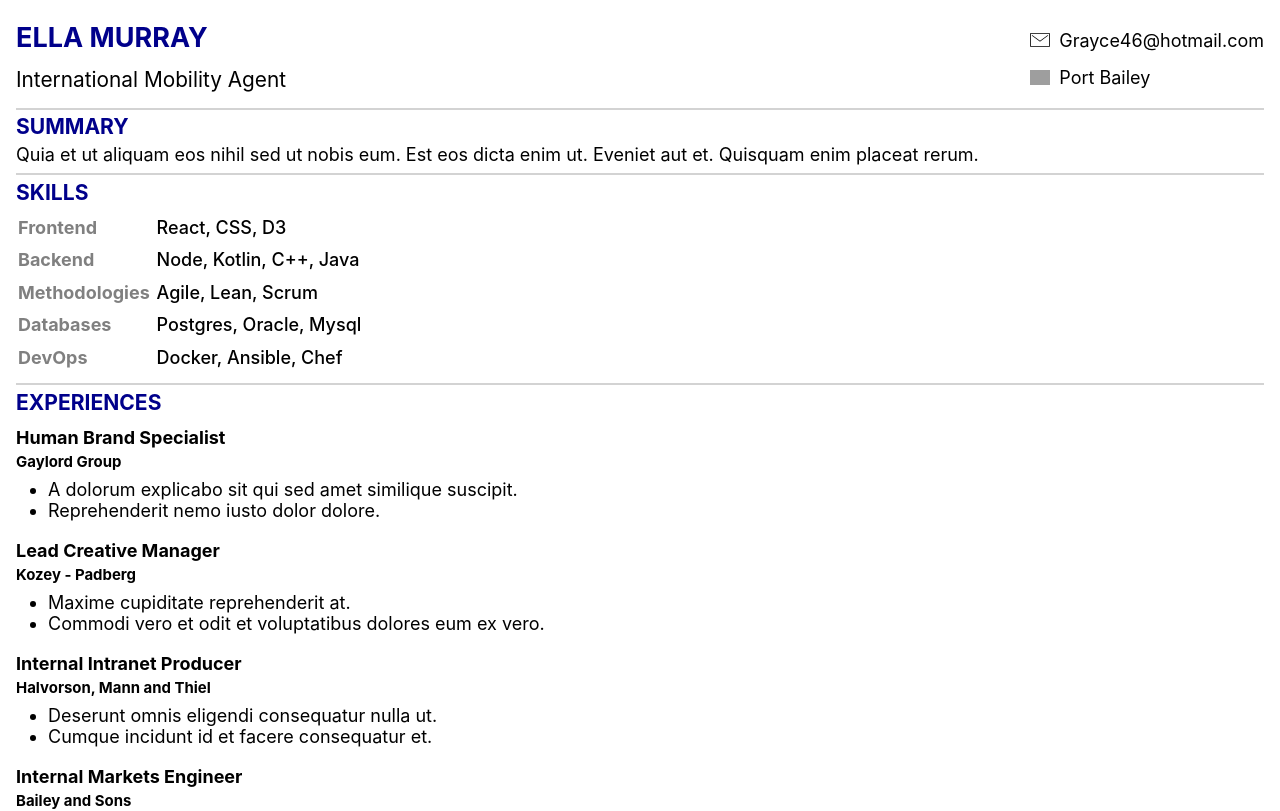
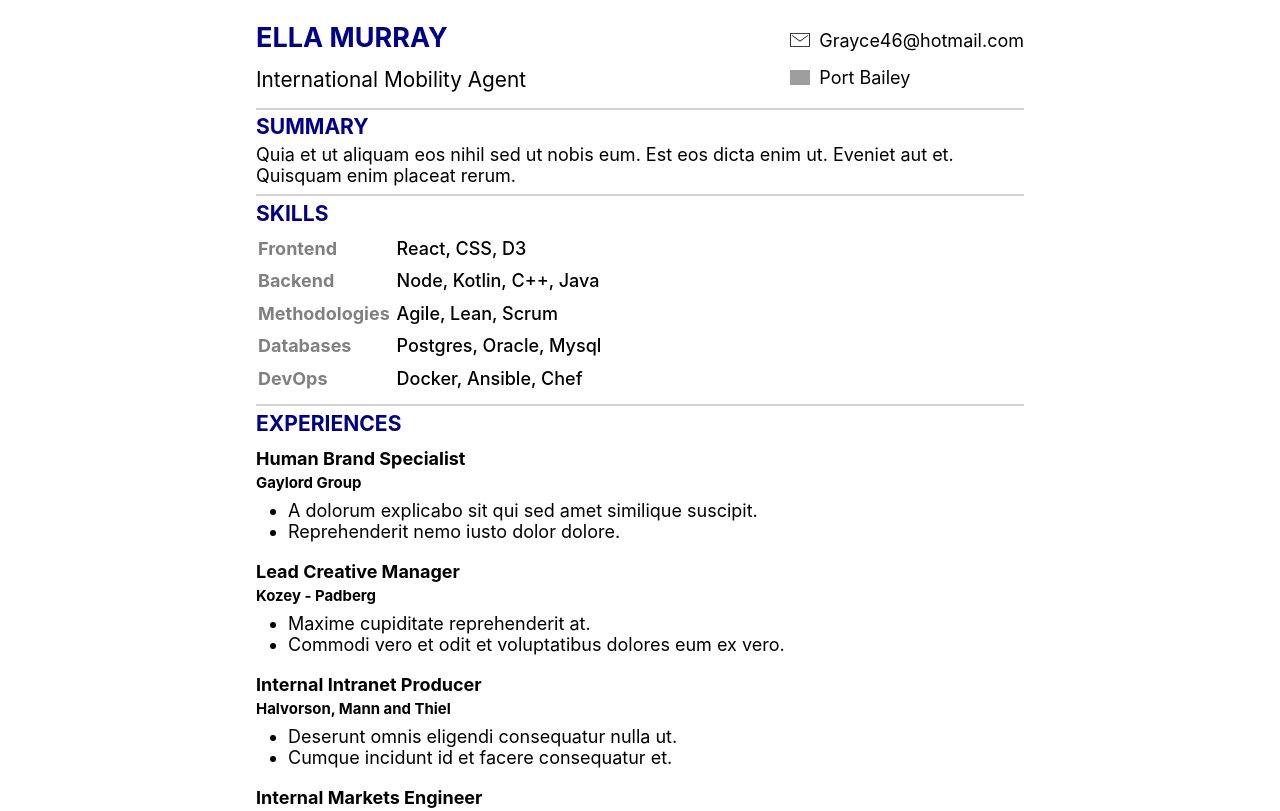
Before and after one commit to FredericHeem/cvtemplate, a React (Create React App) app: page / in a window 1280 px wide. Shown: the top 811 px of the page. Built offline with nearby package versions, Linux system fonts and the light colour scheme; grey boxes are pictures that could not be loaded.

Commit message:
center, max-width

```diff
--- a/src/App.js
+++ b/src/App.js
@@ -234,6 +234,8 @@
         font-size: 18px;
         box-sizing: border-box;
         padding: 1rem;
+        max-width: 800px;
+        margin:auto;
         * {
           margin: 0;
           padding: 0;
```
